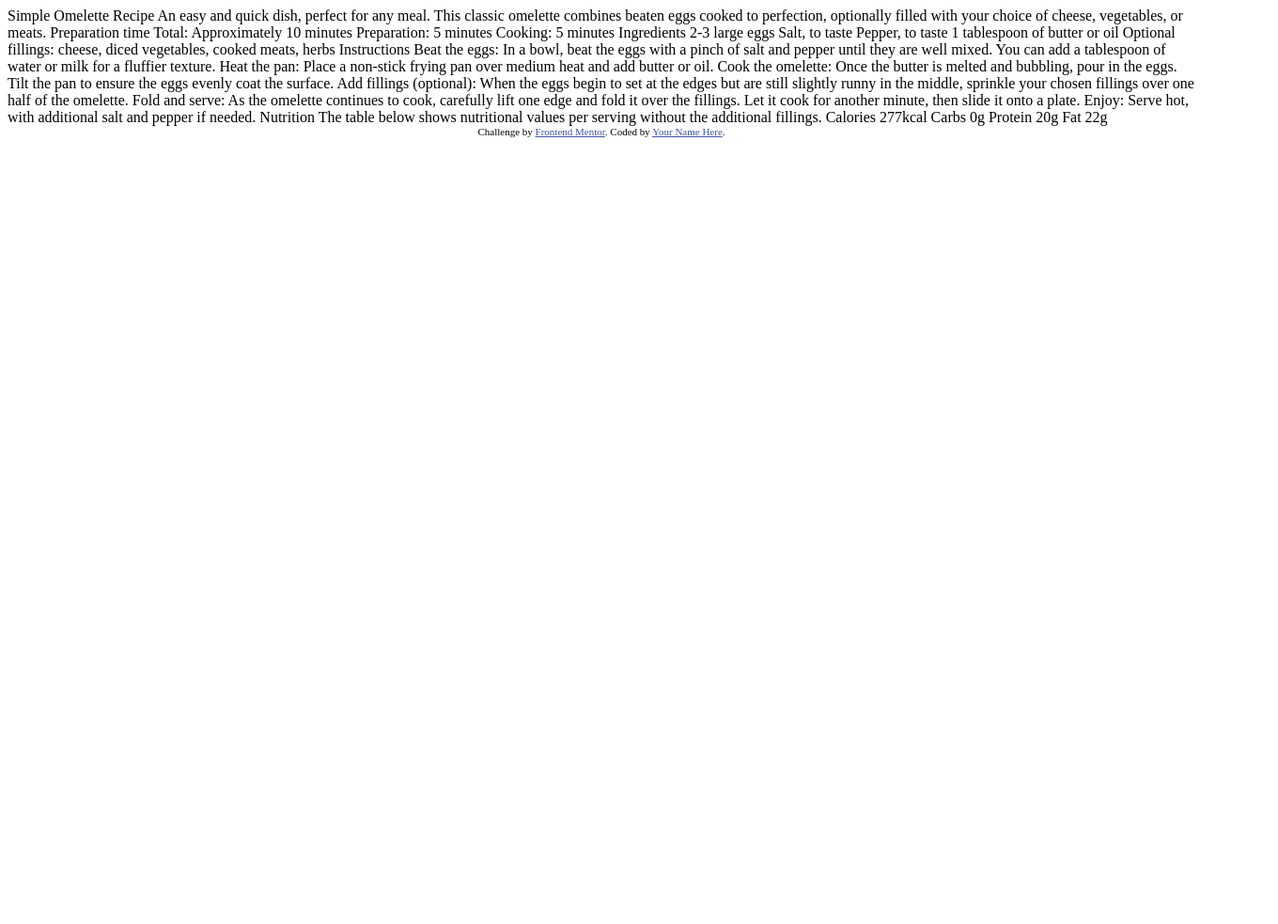
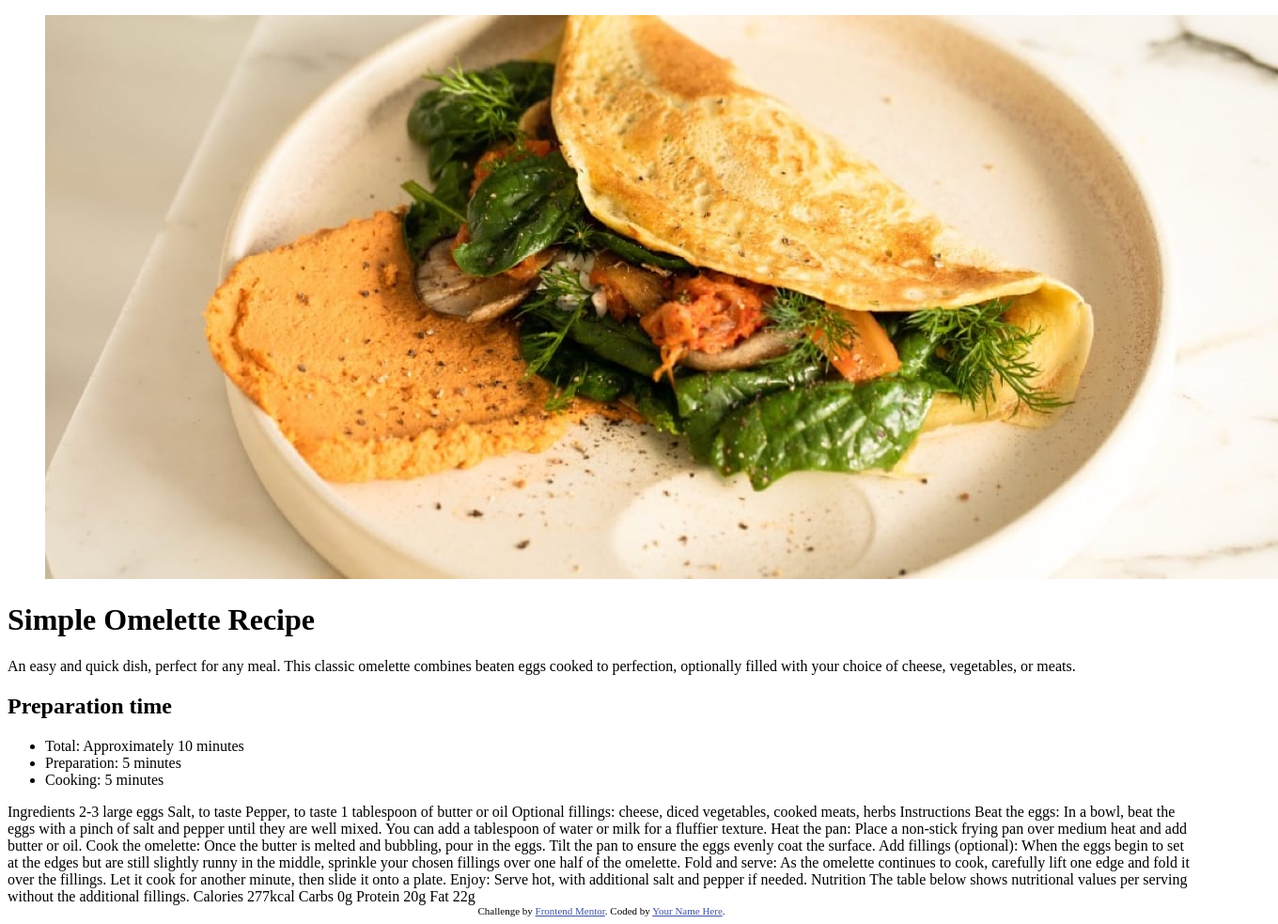
Before and after one commit to Ismail-tony/recipePage, a plain HTML site: page index.html in a window 1280 px wide. Shown: the whole page at 94% size, 1360 px wide, since content can reach past the window. Before the commit the page ends 800 px from the top, so only its background shows below. Drawn offline with Linux system fonts and the light colour scheme.

Commit message:
setting the starter html

```diff
--- a/index.html
+++ b/index.html
@@ -1,8 +1,10 @@
 <!DOCTYPE html>
 <html lang="en">
+
 <head>
   <meta charset="UTF-8">
-  <meta name="viewport" content="width=device-width, initial-scale=1.0"> <!-- displays site properly based on user's device -->
+  <meta name="viewport" content="width=device-width, initial-scale=1.0">
+  <!-- displays site properly based on user's device -->
 
   <link rel="icon" type="image/png" sizes="32x32" href="./assets/images/favicon-32x32.png">
 
@@ -10,22 +12,40 @@
 
   <!-- Feel free to remove these styles or customise in your own stylesheet 👍 -->
   <style>
-    .attribution { font-size: 11px; text-align: center; }
-    .attribution a { color: hsl(228, 45%, 44%); }
+    .attribution {
+      font-size: 11px;
+      text-align: center;
+    }
+
+    .attribution a {
+      color: hsl(228, 45%, 44%);
+    }
   </style>
 </head>
+
 <body>
+  <main>
+    <figure>
+      <img src="./assets/images/image-omelette.jpeg" alt="image of an omelette egg breakfast">
+    </figure>
 
-  Simple Omelette Recipe
+    <h1>Simple Omelette Recipe</h1>
 
-  An easy and quick dish, perfect for any meal. This classic omelette combines beaten eggs cooked
-  to perfection, optionally filled with your choice of cheese, vegetables, or meats.
+    <p>An easy and quick dish, perfect for any meal. This classic omelette
+      combines beaten eggs cooked to perfection, optionally filled with your
+      choice of cheese, vegetables, or meats.</p>
 
-  Preparation time
+    <article>
+      <h2>Preparation time</h2>
 
-  Total: Approximately 10 minutes
-  Preparation: 5 minutes
-  Cooking: 5 minutes
+      <ul>
+        <li>Total: Approximately 10 minutes</li>
+        <li>Preparation: 5 minutes</li>
+        <li>Cooking: 5 minutes</li>
+      </ul>
+    </article>
+  </main>
+
 
   Ingredients
 
@@ -74,4 +94,5 @@
     Coded by <a href="#">Your Name Here</a>.
   </div>
 </body>
+
 </html>
```
Also changed, not shown: assets/css/style.css (+21 -0 lines).
